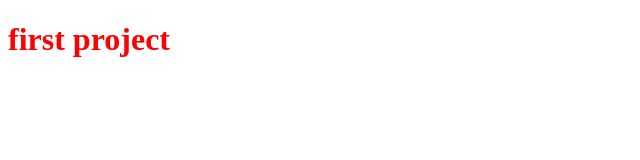
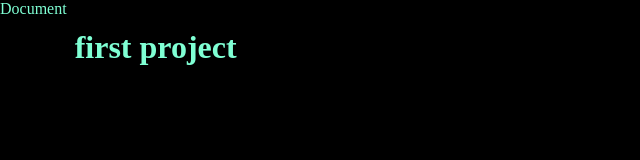
Before and after one commit to Bushra-Alkawi/git-test, a plain HTML site: page index.html in a window 1280 px wide. Shown: the whole page, without its empty margins (0-640 px from the left). Drawn offline with Linux system fonts and the light colour scheme.

Commit message:
modifid style file2

```diff
--- a/style.css
+++ b/style.css
@@ -1,4 +1,8 @@
  * {
-    color: red;
-    background-color: white;
+    background-color: yellow;
+    color: aquamarine;
+    background-color: black;
+    display: flex;
+    justify-self: auto;
+
  }
```
